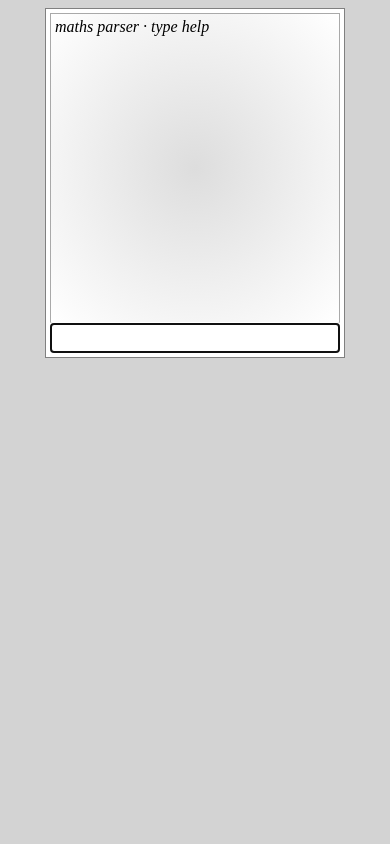
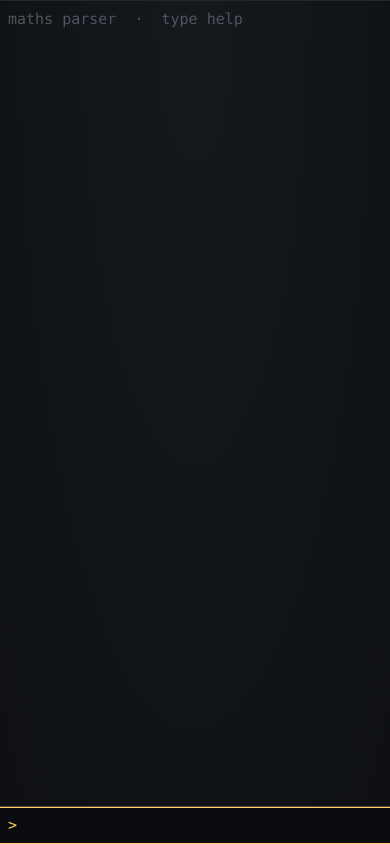
Before and after one commit to stevengeeky/maths-parser, a plain HTML site: page index.html in a window 390 px wide. Drawn offline with Linux system fonts and the light colour scheme.

Commit message:
terminal: dark monospace, input pinned under a scrolling display, click a past line to recall it, phone width
Author's selectors and structure kept (.terminal, #display, #query, radial-gradient display);
flex column so scrollback grows and the prompt stays at the bottom; 16px input on phones so iOS
does not zoom; safe-area padding; Computer Modern Typewriter first in the font stack.

Co-Authored-By: Claude Fable 5.1 <noreply@anthropic.com>

```diff
--- a/index.html
+++ b/index.html
@@ -1,6 +1,9 @@
 <!DOCTYPE html>
-<html>
+<html lang="en">
     <head>
+        <meta charset="utf-8" />
+        <meta name="viewport" content="width=device-width, initial-scale=1, viewport-fit=cover" />
+        <meta name="color-scheme" content="dark" />
         <title>Math Parser</title>
 
         <script src="scripts/main.js"></script>
@@ -13,7 +16,10 @@
             <div id="display">
 
             </div>
-            <input id="query" />
+            <div class="prompt">
+                <span class="chevron">&gt;</span>
+                <input id="query" type="text" autocomplete="off" autocorrect="off" autocapitalize="off" spellcheck="false" enterkeyhint="done" aria-label="expression" />
+            </div>
         </div>
     </body>
 </html>
--- a/scripts/main.js
+++ b/scripts/main.js
@@ -25,7 +25,7 @@ window.onload = function(e)
     document.onclick = function(ev)
     {
         var t = ev.target;
-        if (t && t.className && ("" + t.className).indexOf("in") != -1 && t.parentNode == display)
+        if (t && t.classList && t.classList.contains("in") && t.parentNode == display)
         {
             inp.value = t.textContent.replace(/^> /, "");
             inp.focus();
--- a/styles/main.css
+++ b/styles/main.css
@@ -1,42 +1,119 @@
 body {
-    background:lightgray;
+    background:#0b0c0f;
+    color:#c9ccd1;
     padding:0;
+    margin:0;
     text-align:center;
+    min-height:100vh;
+    min-height:100dvh;
+    font:16px/1.45 "Computer Modern Typewriter", ui-monospace, "SF Mono", Menlo, Consolas, "DejaVu Sans Mono", monospace;
 }
 
 .terminal {
-    display:inline-block;
-    width:290px;
-    border:1px solid gray;
+    display:flex;
+    flex-direction:column;
+    width:100%;
+    max-width:760px;
+    height:100vh;
+    height:100dvh;
+    margin:0 auto;
+    box-sizing:border-box;
+    border:1px solid #23262c;
+    border-top:0;
+    border-bottom:0;
     padding:4px;
-    background:white;
+    padding-top:calc(4px + env(safe-area-inset-top, 0px));
+    padding-bottom:calc(4px + env(safe-area-inset-bottom, 0px));
+    background:#101216;
+    text-align:left;
 }
 
 #display {
+    flex:1 1 auto;
+    min-height:0;
     text-align:left;
-    padding:4px;
-    background:radial-gradient(#ddd, white);
-    border:1px solid darkgray;
+    padding:8px 10px;
+    background:radial-gradient(ellipse at top, #15181d, #0e1013);
+    border:1px solid #23262c;
     margin:0;
-    height:300px;
     overflow:auto;
-    font:16px Computer Modern;
+    overflow-wrap:anywhere;
+    font:inherit;
+    -webkit-overflow-scrolling:touch;
+}
+
+#display .line {
+    white-space:pre-wrap;
+    margin:0;
+}
+#display .in {
+    color:#707680;
     font-style:italic;
+    margin-top:0.55em;
+    cursor:pointer;
+}
+#display .in:first-child { margin-top:0; }
+#display .in:hover { color:#9aa1ac; }
+#display .out {
+    color:#ffd166;
+    font-weight:bold;
+}
+#display .err {
+    color:#ff6b6b;
+    padding-left:1em;
+}
+#display .caret {
+    color:#ff6b6b;
+    white-space:pre;
+    line-height:1;
+    margin-top:-0.2em;
+}
+#display .dim {
+    color:#4f555e;
+}
+#display .help {
+    color:#9aa1ac;
+    white-space:pre;
+    overflow-x:auto;
+    margin-top:0.3em;
+}
+
+.prompt {
+    display:flex;
+    align-items:center;
+    margin-top:4px;
+    border:1px solid #2b2f36;
+    border-radius:3px;
+    background:#0b0c0f;
+}
+.prompt:hover { border-color:#3a3f48; }
+.prompt:focus-within { border-color:#ffd166; box-shadow:0 0 0 1px #ffd16633; }
+.chevron {
+    color:#ffd166;
+    padding:4px 0 4px 8px;
+    user-select:none;
 }
 
 #query {
-    padding:4px;
-    border:1px solid #aaa;
+    flex:1;
+    padding:6px 8px;
+    border:0;
+    outline:0;
     border-radius:3px;
-    background:white;
+    background:transparent;
+    color:#e8eaee;
+    caret-color:#ffd166;
     width:100%;
     box-sizing:border-box;
-    font:17px Computer Modern;
-    font-style:italic;
+    font:inherit;
+    font-size:17px;
 }
-#query:hover {
-    border:1px solid #888;
+#query::placeholder { color:#3a3f48; }
+
+@media (max-width: 480px) {
+    body { font-size:15px; }
+    .terminal { border:0; padding:0; }
+    #display { border-left:0; border-right:0; padding:8px; }
+    .prompt { border-radius:0; border-left:0; border-right:0; margin-top:0; }
+    #query { font-size:16px; }   /* 16px or iOS zooms the page on focus */
 }
-#query:focus {
-    border:1px solid #a0a0ff;
-}
```
